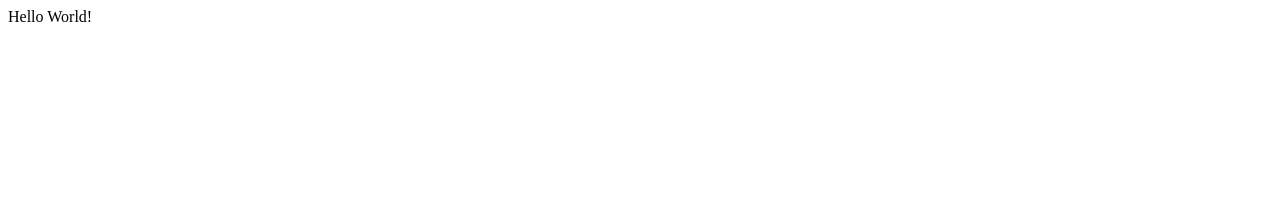
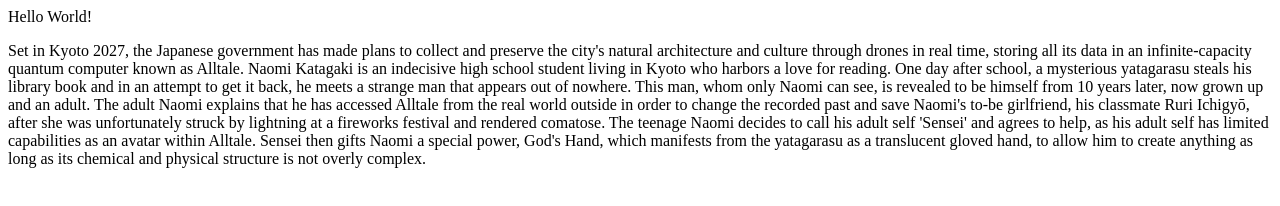
Before and after one commit to Vigneshwer-48/api, a plain HTML site: page example.html in a window 1280 px wide. Drawn offline with Linux system fonts and the light colour scheme.

Commit message:
second commit

```diff
--- a/example.html
+++ b/example.html
@@ -9,4 +9,7 @@
 <body>
     Hello World!
 </body>
+<p>Set in Kyoto 2027, the Japanese government has made plans to collect and preserve the city's natural architecture and culture through drones in real time, storing all its data in an infinite-capacity quantum computer known as Alltale. Naomi Katagaki is an indecisive high school student living in Kyoto who harbors a love for reading. One day after school, a mysterious yatagarasu steals his library book and in an attempt to get it back, he meets a strange man that appears out of nowhere. This man, whom only Naomi can see, is revealed to be himself from 10 years later, now grown up and an adult. The adult Naomi explains that he has accessed Alltale from the real world outside in order to change the recorded past and save Naomi's to-be girlfriend, his classmate Ruri Ichigyō, after she was unfortunately struck by lightning at a fireworks festival and rendered comatose. The teenage Naomi decides to call his adult self 'Sensei' and agrees to help, as his adult self has limited capabilities as an avatar within Alltale. Sensei then gifts Naomi a special power, God's Hand, which manifests from the yatagarasu as a translucent gloved hand, to allow him to create anything as long as its chemical and physical structure is not overly complex.
+
+</p>
 </html>
```
